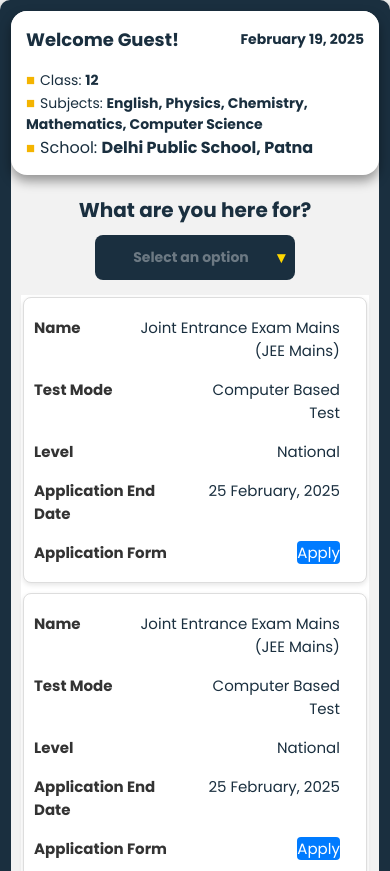
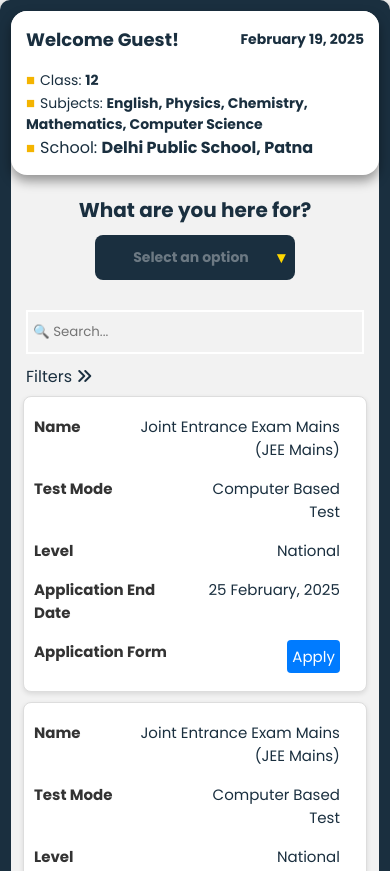
Before and after one commit to Amish-Soni/ICE, a plain HTML site: page Landing Page/index.html in a window 390 px wide. Shown: the top 871 px of the page. Drawn offline with Linux system fonts and the light colour scheme.

Commit message:
Landing Page changes

```diff
--- a/Landing Page/css/style.css
+++ b/Landing Page/css/style.css
@@ -131,6 +131,10 @@
           .custom-dropdown.active .dropdown-btn {
             border-radius: 8px 8px 0 0;
           }
+        }
+
+        .filters {
+          display: none;
         }
 
         .table-container {
@@ -347,7 +351,24 @@
             }
           }
 
+          .filters {
+            display: flex;
+            flex-direction: column;
+            padding: 5px;
+            .search-input {
+              padding: 10px 5px;
+              border: 2px solid white;
+              background: transparent;
+              margin: 10px 0;
+            }
+
+            .filter-button {
+              cursor: pointer;
+            }
+          }
+
           .table-container {
+            background-color: transparent;
             .responsive-table {
               width: 100%;
               font-size: 15px;
@@ -526,7 +547,6 @@
               }
 
               td[data-label="Application Form"] a {
-                padding: 0;
                 height: 100%;
               }
             }
--- a/Landing Page/index.html
+++ b/Landing Page/index.html
@@ -45,8 +45,10 @@
                     </div>
 
                     <div class="filters">
-                        <!-- Will complete later -->
+                        <input type="text" placeholder="🔍 Search..." class="search-input">
+                        <p class="filters-button">Filters <i class='fas fa-angle-double-right'></i></p>
                     </div>
+
                     <div class="table-container">
                         <table class="responsive-table">
                             <thead>
```
